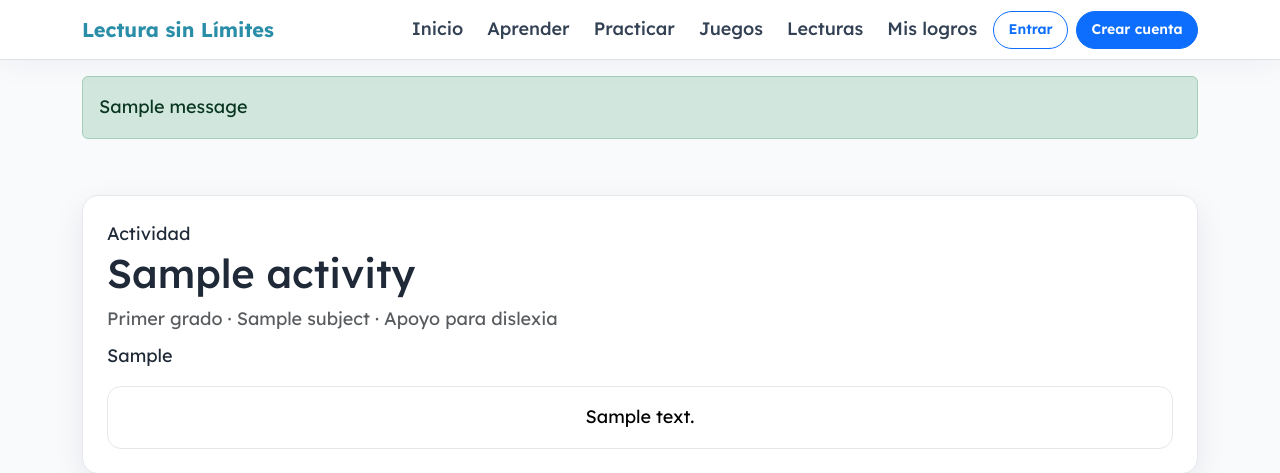
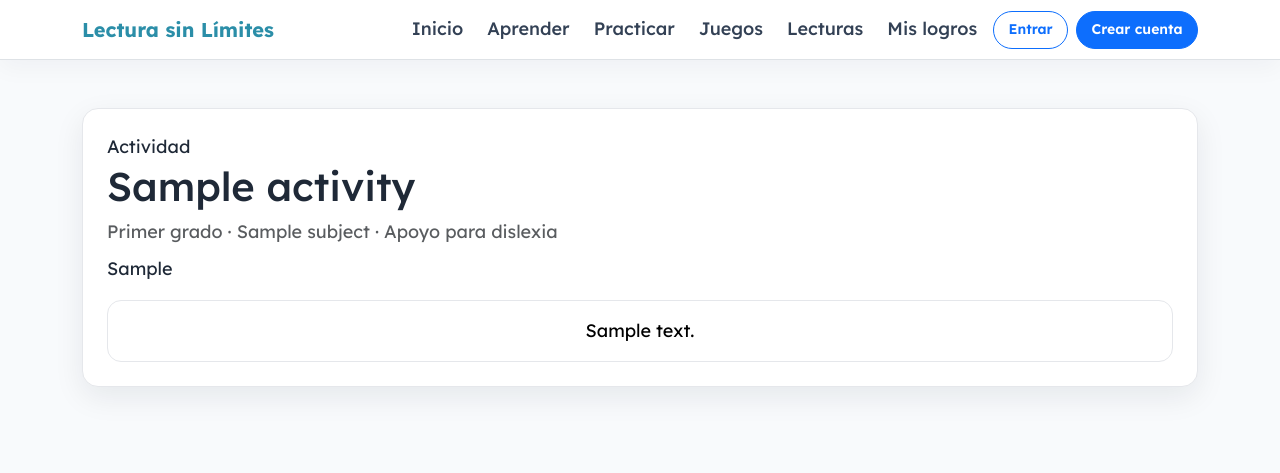
Before and after one commit to Threvorcito/Proyectos, a Django app: page /actividades/1/ in a window 1280 px wide. Shown: the top 473 px of the page. Run offline with Django 5.2, Linux system fonts and the light colour scheme; tables that the repository leaves empty hold one stand-in row (values such as "Sample post"); one stand-in notice (Sample message) is shown.

Commit message:
Oculta mensajes automaticamente

```diff
--- a/static/css/main.css
+++ b/static/css/main.css
@@ -247,6 +247,18 @@ a { text-decoration: none; }
 .footer-links a { color: var(--text); }
 .auth-wrap { max-width: 760px; }
 .auth-card, .reading-card, .activity-shell { padding: 1.5rem; }
+.system-messages {
+  left: 50%;
+  max-width: 920px;
+  position: fixed;
+  top: .75rem;
+  transform: translateX(-50%);
+  width: min(920px, calc(100% - 2rem));
+  z-index: 1080;
+}
+.system-messages .alert {
+  box-shadow: 0 18px 46px rgba(15, 23, 42, .14);
+}
 
 .activities-page {
   background:
--- a/static/js/main.js
+++ b/static/js/main.js
@@ -10,3 +10,17 @@
     });
   });
 })();
+
+(() => {
+  const alerts = document.querySelectorAll('[data-auto-dismiss-message]');
+  alerts.forEach((alert) => {
+    window.setTimeout(() => {
+      const bootstrapAlert = window.bootstrap?.Alert.getOrCreateInstance(alert);
+      if (bootstrapAlert) {
+        bootstrapAlert.close();
+        return;
+      }
+      alert.remove();
+    }, 3500);
+  });
+})();
--- a/templates/base.html
+++ b/templates/base.html
@@ -16,9 +16,12 @@
   {% include 'partials/navbar.html' %}
   <main class="page-shell">
     {% if messages %}
-      <section class="container mt-3">
+      <section class="system-messages container mt-3" data-auto-dismiss-messages>
         {% for message in messages %}
-          <div class="alert alert-{{ message.tags }} mb-2">{{ message }}</div>
+          <div class="alert alert-{{ message.tags }} alert-dismissible fade show mb-2" role="alert" data-auto-dismiss-message>
+            {{ message }}
+            <button type="button" class="btn-close" data-bs-dismiss="alert" aria-label="Cerrar"></button>
+          </div>
         {% endfor %}
       </section>
     {% endif %}
```
